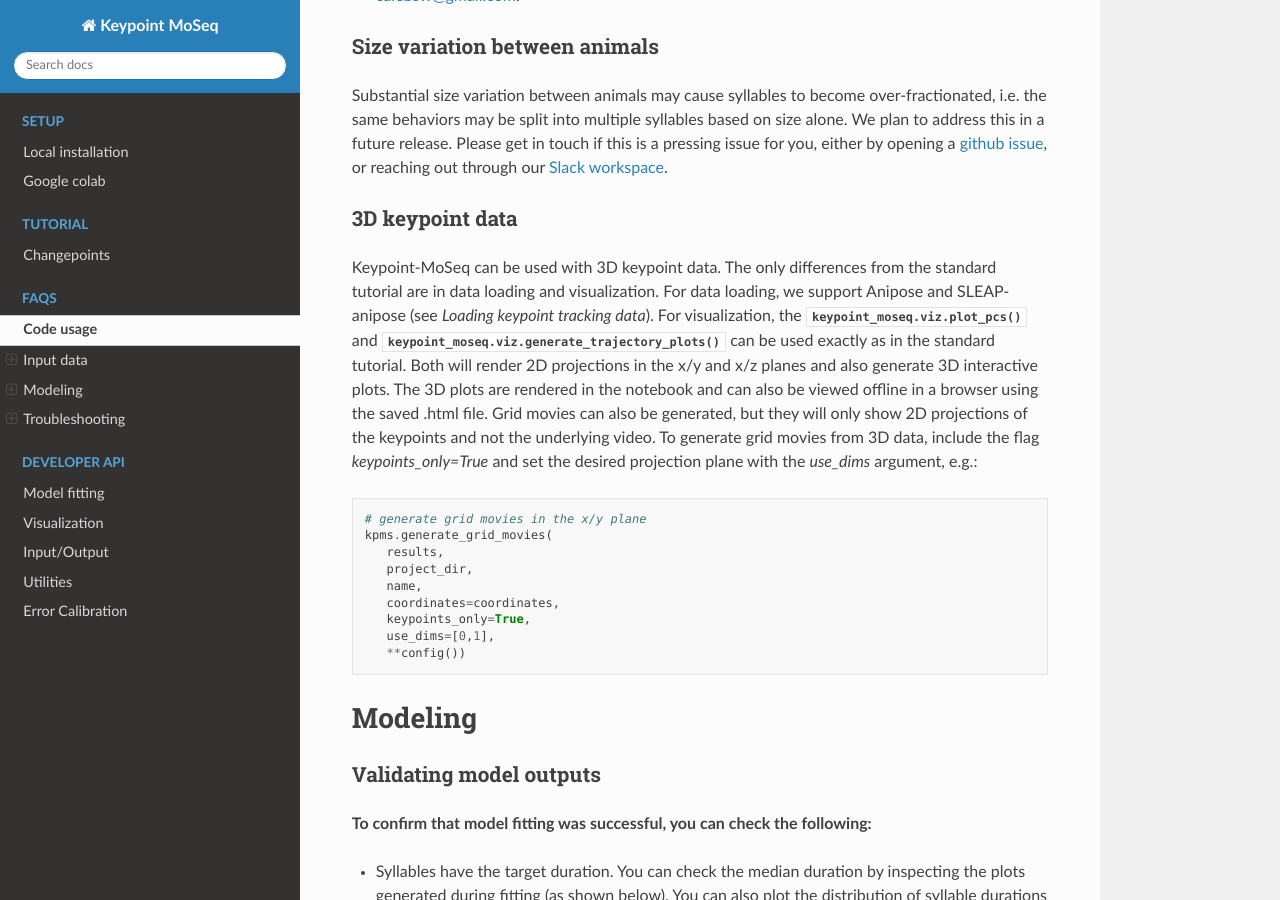
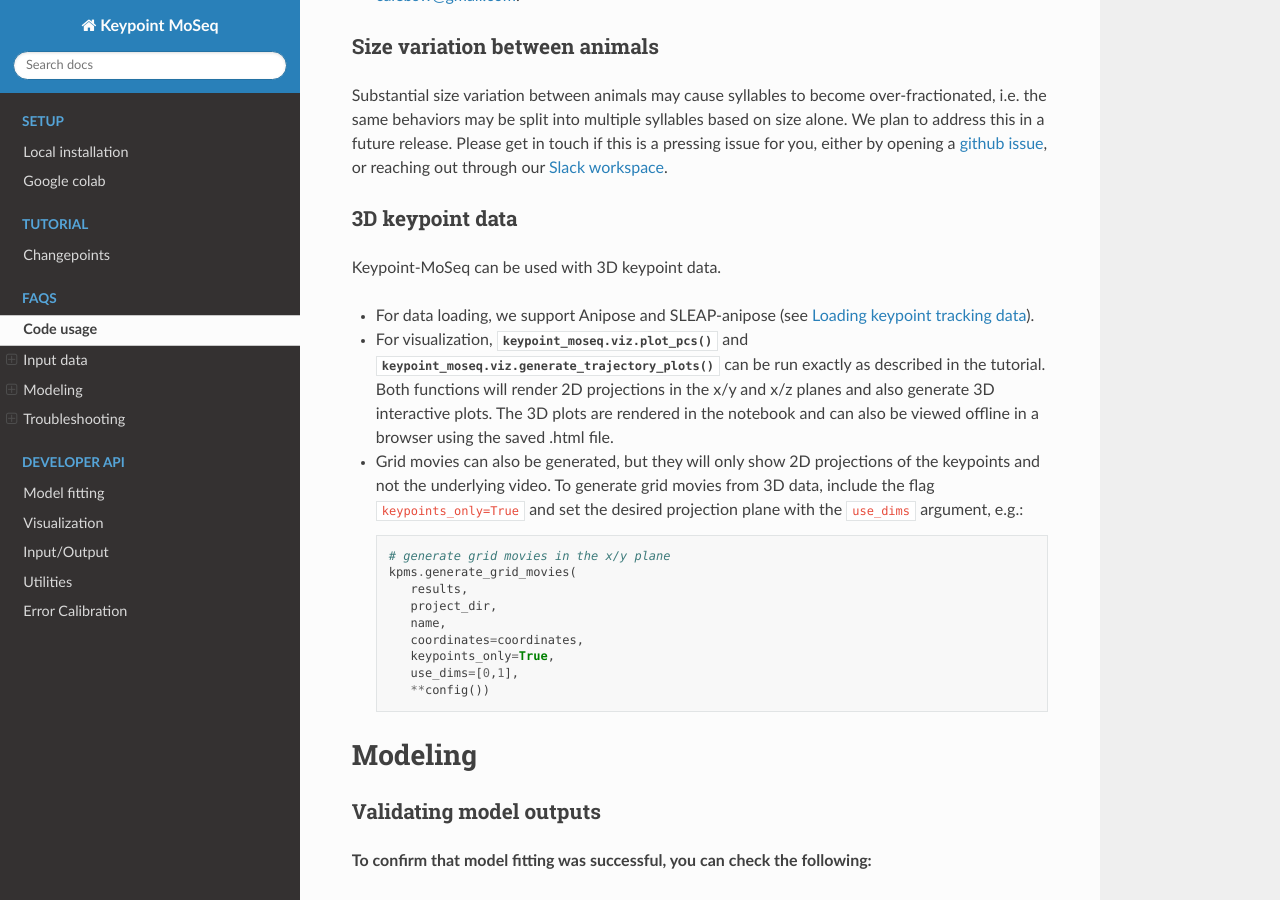
Before and after one commit to dattalab/keypoint-moseq, a Sphinx documentation site: the page built from docs/source/FAQs.rst, in a window 1280 px wide and 900 px high, scrolled down 3170 px. Built offline with Sphinx 7.4.7 and the Read the Docs theme 2.0.0, drawn with Linux system fonts in a browser that asks for light colours; pages that are not in the unit, such as notebooks, are missing from menus.

Commit message:
reformat 3D section of docs

```diff
--- a/docs/source/FAQs.rst
+++ b/docs/source/FAQs.rst
@@ -81,7 +82,7 @@ Keypoint-MoSeq can be used with any method that produces 2D or 3D keypoint detec
 
 - If writing your own data loader, the output should be a ``coordinates`` dictionary that maps recording names to arrays of shape ``(num_frames, num_keypoints, num_dimensions)``, where ``num_dimensions`` is 2 or 3. The keypoint axis should correspond to the `bodyparts` list in the config. You can also include a ``confidences`` dictionary that maps recording names to arrays of shape ``(num_frames, num_keypoints)``. If your loader applies to a commonly used keypoint inference method, please let us know! We'd love to add it for others to use.
 
--  We are also happy to help write a loader for your data. Just open a `github issue <https://github.com/dattalab/keypoint-moseq/issues>`_ and describe the method you used for keypoint tracking and the format of the data, including the file format, how it is organized into directories, and how the output files are typically named (especially in relation to the corresponding videos). If possible, also send one or more example files to calebsw@gmail.com.
+- We are also happy to help write a loader for your data. Just open a `github issue <https://github.com/dattalab/keypoint-moseq/issues>`_ and describe the method you used for keypoint tracking and the format of the data, including the file format, how it is organized into directories, and how the output files are typically named (especially in relation to the corresponding videos). If possible, also send one or more example files to calebsw@gmail.com.
 
 
 Size variation between animals
@@ -90,7 +91,13 @@ Substantial size variation between animals may cause syllables to become over-fr
 
 3D keypoint data
 ----------------
-Keypoint-MoSeq can be used with 3D keypoint data. The only differences from the standard tutorial are in data loading and visualization. For data loading, we support Anipose and SLEAP-anipose (see `Loading keypoint tracking data`). For visualization, the :py:func:`keypoint_moseq.viz.plot_pcs` and :py:func:`keypoint_moseq.viz.generate_trajectory_plots` can be used exactly as in the standard tutorial. Both will render 2D projections in the x/y and x/z planes and also generate 3D interactive plots. The 3D plots are rendered in the notebook and can also be viewed offline in a browser using the saved .html file. Grid movies can also be generated, but they will only show 2D projections of the keypoints and not the underlying video. To generate grid movies from 3D data, include the flag `keypoints_only=True` and set the desired projection plane with the `use_dims` argument, e.g.::
+Keypoint-MoSeq can be used with 3D keypoint data.
+
+- For data loading, we support Anipose and SLEAP-anipose (see :ref:`Loading keypoint tracking data <loading data>`).
+
+- For visualization, :py:func:`keypoint_moseq.viz.plot_pcs` and :py:func:`keypoint_moseq.viz.generate_trajectory_plots` can be run exactly as described in the tutorial. Both functions will render 2D projections in the x/y and x/z planes and also generate 3D interactive plots. The 3D plots are rendered in the notebook and can also be viewed offline in a browser using the saved .html file.
+
+- Grid movies can also be generated, but they will only show 2D projections of the keypoints and not the underlying video. To generate grid movies from 3D data, include the flag ``keypoints_only=True`` and set the desired projection plane with the ``use_dims`` argument, e.g.::
 
    # generate grid movies in the x/y plane
    kpms.generate_grid_movies(
```
Also changed, not shown: other parts of docs/source/FAQs.rst (+1 -0 lines).
